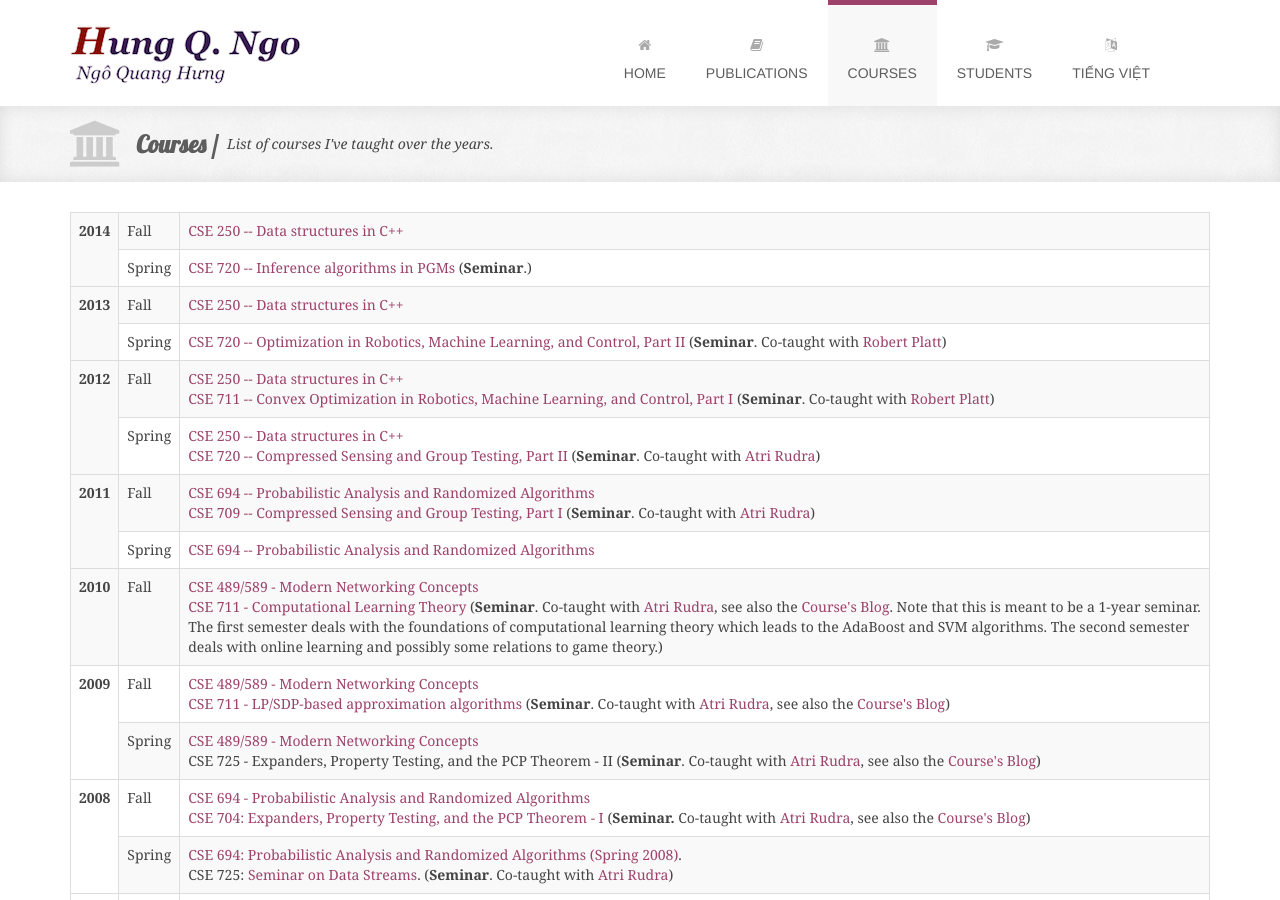
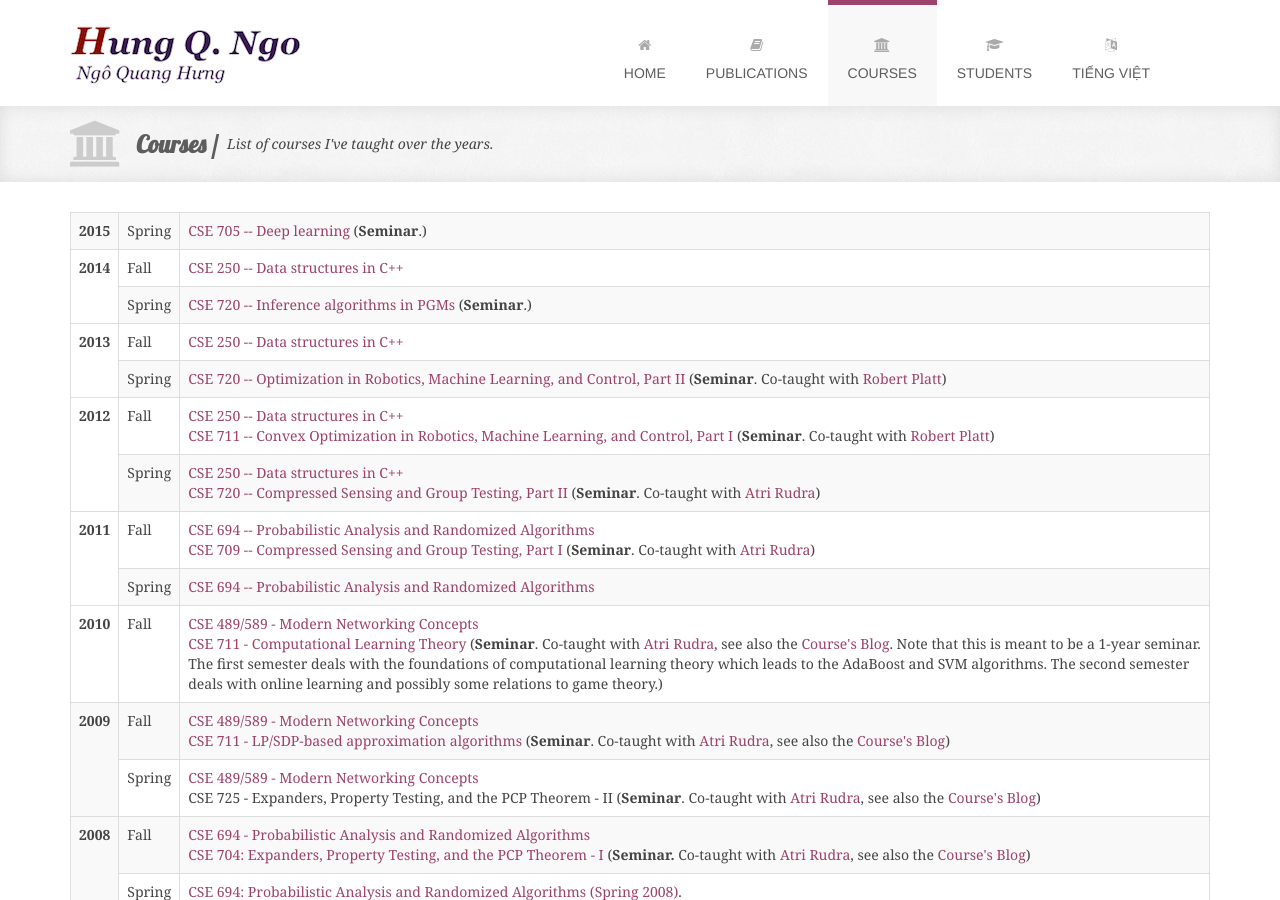
Before and after one commit to hung-q-ngo/hung-q-ngo.github.io, a Jekyll site: the page built from teaching.html, in a window 1280 px wide and 900 px high. Built offline with Jekyll 4.4.1, drawn with Linux system fonts in a browser that asks for light colours; some web fonts are replaced.

Commit message:
teaching for 2015

```diff
--- a/teaching.html
+++ b/teaching.html
@@ -8,6 +8,13 @@ sub-title: List of courses I've taught over the years.
 <div class="container">
 <div class="table-responsive front-full-width-text">
 <table class="table table-striped table-bordered">
+
+<!-- 2015 -->
+ <tr>
+  <td><strong>2015</strong></td>
+  <td>Spring</td>
+  <td><a href="classes/2015/705">CSE 705 -- Deep learning</a> (<span style="font-weight: bold;">Seminar</span>.)
+ </tr>
 
 <!-- 2014 -->
  <tr>
```
